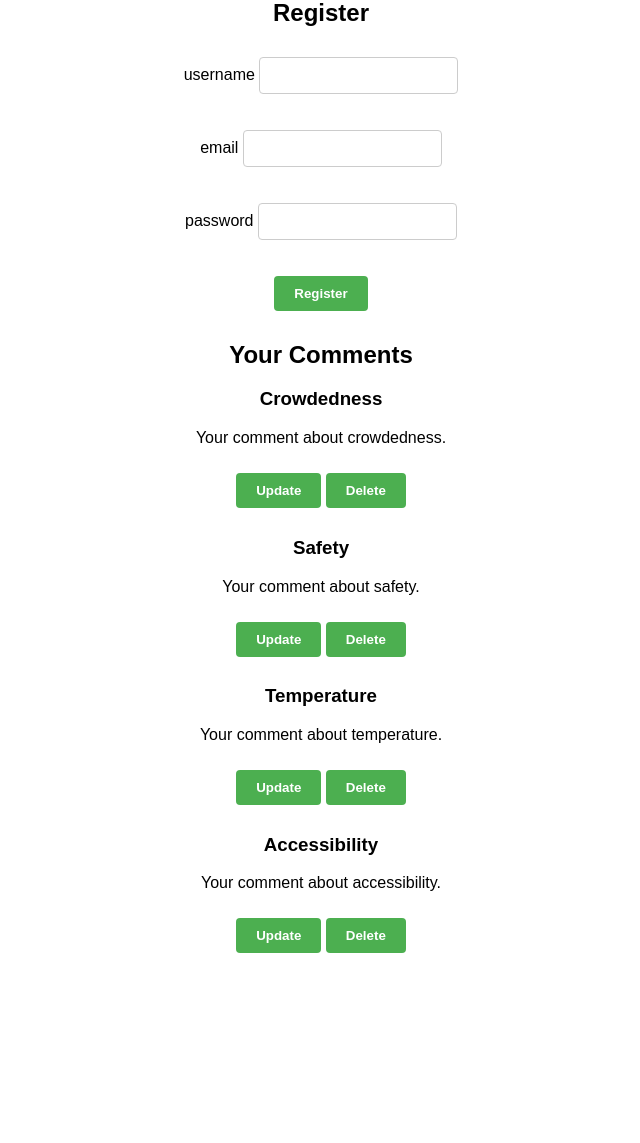
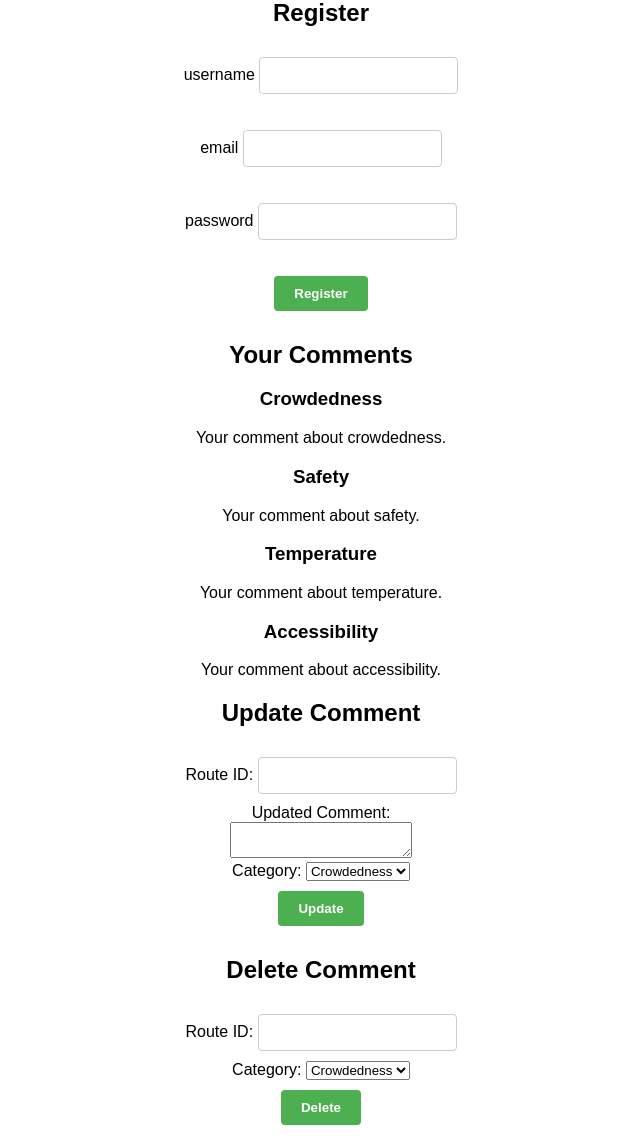
Before and after one commit to cs411-alawini/fa23-cs411-team047-T47, a Flask app: page / in a window 1280 px wide. Shown: the part 344-1487 px from the top of the page, without its empty margins (319-959 px from the left). Before the commit the page ends 1297 px from the top, so only its background shows below. Run offline with Flask 3, Linux system fonts and the light colour scheme; tables that the repository leaves empty or names only in its code hold one stand-in row (values such as "Sample post"); some libraries are stand-ins or nearby versions.

Commit message:
with comment update, but without comment delete

```diff
--- a/app.py
+++ b/app.py
@@ -103,35 +103,52 @@ class Comment(db.Model):
 GEOCODING_API_URL = 'https://maps.googleapis.com/maps/api/geocode/json'
 GEOCODING_API_KEY = 'AIzaSyBS-S37L58YssF52HQocELjBEI4s1-NSiM'
 
-# Define a function to create triggers
-def setup_database():
-    with app.app_context():
-        db.create_all()  # Create tables
-        create_triggers()  # Create triggers
+class CommentHistory(db.Model):
+    __tablename__ = 'CommentHistory'
+
+    id = db.Column(db.Integer, primary_key=True)  # Primary key
+    email = db.Column(db.String(255))
+    route_id = db.Column(db.String(255))
+    crowdedness = db.Column(db.Text)
+    safety = db.Column(db.Text)
+    temperature = db.Column(db.Text)
+    accessibility = db.Column(db.Text)
+    action = db.Column(db.String(255))
+    action_time = db.Column(db.DateTime, default=db.func.current_timestamp())
+
 
 def create_triggers():
     # Use the session object from db to perform raw SQL operations
-    with db.session.begin():
-        db.session.execute(text("DROP TRIGGER IF EXISTS before_comment_update;"))
-        db.session.execute(text("""
-        CREATE TRIGGER before_comment_update
-        BEFORE UPDATE ON Comment
-        FOR EACH ROW
-        BEGIN
-            INSERT INTO CommentHistory(email, route_id, crowdedness, safety, temperature, accessibility, action, action_time)
-            VALUES (OLD.email, OLD.route_id, OLD.crowdedness, OLD.safety, OLD.temperature, OLD.accessibility, 'update', NOW());
-        END;
-        """))
-        db.session.execute(text("DROP TRIGGER IF EXISTS before_comment_delete;"))
-        db.session.execute(text("""
-        CREATE TRIGGER before_comment_delete
-        BEFORE DELETE ON Comment
-        FOR EACH ROW
-        BEGIN
-            INSERT INTO CommentHistory(email, route_id, crowdedness, safety, temperature, accessibility, action, action_time)
-            VALUES (OLD.email, OLD.route_id, OLD.crowdedness, OLD.safety, OLD.temperature, OLD.accessibility, 'delete', NOW());
-        END;
-        """))
+    try:
+        with db.session.begin():
+            db.session.execute(text("DROP TRIGGER IF EXISTS before_comment_update;"))
+            db.session.execute(text("""
+            CREATE TRIGGER before_comment_update
+            BEFORE UPDATE ON Comment
+            FOR EACH ROW
+            BEGIN
+                INSERT INTO CommentHistory(email, route_id, crowdedness, safety, temperature, accessibility, action, action_time)
+                VALUES (OLD.email, OLD.route_id, OLD.crowdedness, OLD.safety, OLD.temperature, OLD.accessibility, 'update', NOW());
+            END;
+            """))
+            db.session.execute(text("DROP TRIGGER IF EXISTS before_comment_delete;"))
+            db.session.execute(text("""
+            CREATE TRIGGER before_comment_delete
+            BEFORE DELETE ON Comment
+            FOR EACH ROW
+            BEGIN
+                INSERT INTO CommentHistory(email, route_id, crowdedness, safety, temperature, accessibility, action, action_time)
+                VALUES (OLD.email, OLD.route_id, OLD.crowdedness, OLD.safety, OLD.temperature, OLD.accessibility, 'delete', NOW());
+            END;
+            """))
+    except Exception as e:
+        # Log the exception for debugging
+        print(f"Error creating triggers: {e}")
+
+
+with app.app_context():
+    db.create_all()  # Create tables
+    create_triggers()  # Create triggers
 
 # Call the setup_database function when you are ready to initialize your database
 # if __name__ == '__main__':
@@ -533,49 +550,116 @@ def get_user_comments():
 # Update comment function
 @app.route('/update_comment', methods=['POST'])
 def update_comment():
+    email = request.args.get('email')  # Retrieved from query parameters
     data = request.get_json()
-    if 'email' not in data or 'route_id' not in data:
-        return jsonify({'error': 'Missing email or route_id'}), 400
+    route_id = data['route_id']
 
-    update_query = text("""
-        UPDATE Comment
-        SET crowdedness = :crowdedness, safety = :safety,
-            temperature = :temperature, accessibility = :accessibility
-        WHERE email = :email AND route_id = :route_id
-    """)
+    # Extract the new comment data from the request JSON
+    new_comment = data['comment']
+    category = data['category'].lower()
+
+    # Check if the category is valid
+    if category not in ['crowdedness', 'safety', 'temperature', 'accessibility']:
+        return jsonify({'error': 'Invalid category'}), 400
+
+    # Prepare the updated comment data by wrapping it in a JSON array
+    updated_comment = json.dumps([new_comment])
+
     try:
         with db.engine.connect() as connection:
-            result = connection.execute(update_query, data)
-            if result.rowcount > 0:
-                return jsonify({'message': 'Comment updated successfully'}), 200
+            connection.execution_options(isolation_level="READ COMMITTED")
+            trans = connection.begin()
+
+            # Get the existing comment for the user and route
+            existing_comment_query = text(f"""
+                SELECT {category}
+                FROM Comment
+                WHERE email = :email AND route_id = :route_id;
+            """)
+
+            existing_comment_result = connection.execute(existing_comment_query, {'email': email, 'route_id': route_id}).first()
+
+            if existing_comment_result:
+                # Deserialize the existing JSON comment data
+                existing_comments = json.loads(existing_comment_result[0]) if existing_comment_result[0] else []
+                # Append the new comment
+                updated_comments = existing_comments + [new_comment]
+                # Serialize the updated comment data back to JSON
+                updated_comments_json = json.dumps(updated_comments)
+
+                # Update the comment in the database
+                update_comment_query = text(f"""
+                    UPDATE Comment
+                    SET {category} = :updated_comments
+                    WHERE email = :email AND route_id = :route_id;
+                """)
+                connection.execute(update_comment_query, {'updated_comments': updated_comments_json, 'email': email, 'route_id': route_id})
             else:
-                return jsonify({'error': 'Comment not found'}), 404
+                # If no existing comment is found, this is an error condition
+                return jsonify({'error': 'No existing comment to update'}), 404
+
+            trans.commit()
+            return jsonify({'message': 'Comment updated successfully'}), 200
+
     except Exception as e:
+        # Roll back the transaction on error
+        trans.rollback()
         app.logger.error(f"Error in update_comment: {e}")
-        return jsonify({'error': 'Database operation failed'}), 500
-
+        return jsonify({'error': 'Database operation failed', 'detail': str(e)}), 500
+'''
 # Delete comment function
-@app.route('/delete_comment', methods=['DELETE'])
+@app.route('/delete_comment', methods=['POST'])
 def delete_comment():
     data = request.get_json()
-    if 'email' not in data or 'route_id' not in data:
-        return jsonify({'error': 'Missing email or route_id'}), 400
 
-    delete_query = text("""
-        DELETE FROM Comment
-        WHERE email = :email AND route_id = :route_id
-    """)
+    if not data:
+        return jsonify({'error': 'Request body is empty or not JSON'}), 400
+    if 'email' not in data:
+        return jsonify({'error': 'Email is missing'}), 400
+    if 'route_id' not in data:
+        return jsonify({'error': 'Route ID is missing'}), 400
+    if 'category' not in data:
+        return jsonify({'error': 'Category is missing'}), 400
+
+    email = data['email']
+    route_id = data['route_id']
+    category = data['category'].lower()
+    if category not in ['crowdedness', 'safety', 'temperature', 'accessibility']:
+        return jsonify({'error': 'Invalid category'}), 400
+
+       # Initialize delete_result outside of try-except block
+    delete_result = None
+
     try:
         with db.engine.connect() as connection:
-            result = connection.execute(delete_query, data)
-            if result.rowcount > 0:
-                return jsonify({'message': 'Comment deleted successfully'}), 200
+            delete_query = text(f"""
+                UPDATE Comment
+                SET {category} = NULL
+                WHERE email = :email AND route_id = :route_id
+            """)
+            app.logger.info(f"Attempting to set category '{category}' to NULL for email '{email}' and route_id '{route_id}'")
+
+            delete_result = connection.execute(delete_query, {'email': email, 'route_id': route_id})
+
+            # Move the conditional statements inside the try block
+            if delete_result.rowcount > 0:
+                return jsonify({'message': f'{category.title()} comment deleted successfully'}), 200
             else:
-                return jsonify({'error': 'Comment not found'}), 404
+                #Check if the category is already NULL for the given email and route_id
+                check_query = text(f"""
+                    SELECT {category} FROM Comment
+                    WHERE email = :email AND route_id = :route_id
+                """)
+                existing_category = connection.execute(check_query, {'email': email, 'route_id': route_id}).fetchone()
+                if existing_category and existing_category[0] is None:
+                    return jsonify({'message': f'No update necessary. {category.title()} comment is already empty'}), 200
+                else:
+                    return jsonify({'error': 'No comment found for the specified category'}), 404
     except Exception as e:
-        app.logger.error(f"Error in delete_comment: {e}")
-        return jsonify({'error': 'Database operation failed'}), 500
-
+        detailed_error = str(e)
+        app.logger.error(f"Error in delete_comment: {detailed_error}")
+        return jsonify({'error': 'Database operation failed', 'detail': detailed_error}), 500
+'''
 
 
 
--- a/templates/index.html
+++ b/templates/index.html
@@ -179,39 +179,60 @@
         <div id="comment" style="display:block;">
             <h2>Your Comments</h2>
             <div id="userCommentsDisplay">
-                <!-- Crowdedness comment -->
+                <!-- Display comments for each category -->
                 <div class="comment-section">
                     <h3>Crowdedness</h3>
                     <p id="crowdednessCommentsDisplay">Your comment about crowdedness.</p>
-                    <button class="updateComment" data-comment-type="crowdedness">Update</button>
-                    <button class="deleteComment" data-comment-type="crowdedness">Delete</button>
                 </div>
-
-                <!-- Safety comment -->
                 <div class="comment-section">
                     <h3>Safety</h3>
                     <p id="safetyCommentsDisplay">Your comment about safety.</p>
-                    <button class="updateComment" data-comment-type="safety">Update</button>
-                    <button class="deleteComment" data-comment-type="safety">Delete</button>
                 </div>
-
-                <!-- Temperature comment -->
                 <div class="comment-section">
                     <h3>Temperature</h3>
                     <p id="temperatureCommentsDisplay">Your comment about temperature.</p>
-                    <button class="updateComment" data-comment-type="temperature">Update</button>
-                    <button class="deleteComment" data-comment-type="temperature">Delete</button>
                 </div>
-
-                <!-- Accessibility comment -->
                 <div class="comment-section">
                     <h3>Accessibility</h3>
                     <p id="accessibilityCommentsDisplay">Your comment about accessibility.</p>
-                    <button class="updateComment" data-comment-type="accessibility">Update</button>
-                    <button class="deleteComment" data-comment-type="accessibility">Delete</button>
                 </div>
             </div>
+
+            <!-- Update Comment Section -->
+            <div id="updateComment">
+                <h2>Update Comment</h2>
+                <form id="updateForm">
+                    Route ID: <input type="text" name="routeId" required><br>
+                    Updated Comment:<br>
+                    <textarea name="updatedComment" required></textarea><br>
+                    Category:
+                    <select name="category">
+                        <option value="crowdedness">Crowdedness</option>
+                        <option value="safety">Safety</option>
+                        <option value="temperature">Temperature</option>
+                        <option value="accessibility">Accessibility</option>
+                    </select><br>
+                    <button type="submit">Update</button>
+                </form>
+            </div>
+
+            <!-- Delete Comment Section -->
+            <div id="deleteComment">
+                <h2>Delete Comment</h2>
+                <form id="deleteForm">
+                    Route ID: <input type="text" name="routeId1" required><br>
+                    Category:
+                    <select name="category1">
+                        <option value="crowdedness1">Crowdedness</option>
+                        <option value="safety1">Safety</option>
+                        <option value="temperature1">Temperature</option>
+                        <option value="accessibility1">Accessibility</option>
+                    </select><br>
+                    <button type="submit">Delete</button>
+                </form>
+            </div>
         </div>
+
 
 
         <script>
@@ -778,58 +799,115 @@
                 });
             }
 
-            // Helper function to send a fetch request
-            function sendCommentRequest(endpoint, method, body) {
-                fetch(endpoint, {
-                    method: method,
+            let currentUserEmail = ''; // Global variable to store the user's email
+
+            function fetchUserComments(email) {
+                console.log('Fetching comments for user:', email);
+                currentUserEmail = email; // Store the user's email
+                clearComments(); // Your existing code...
+                fetch(`/get_user_comments?email=${email}`)
+                    .then(response => response.json())
+                    .then(commentsByRoute => {
+                        Object.keys(commentsByRoute).forEach(route => {
+                            displayCommentsForRoute(route, commentsByRoute[route]);
+                        });
+                    })
+                    .catch(error => console.error('Error:', error));
+            }
+
+            document.getElementById('updateForm').addEventListener('submit', function(event) {
+                event.preventDefault(); // Prevent the default form submission
+
+                // Retrieve values from the form
+                const routeId = document.querySelector('[name="routeId"]').value;
+                const category = document.querySelector('[name="category"]').value;
+                const updatedComment = document.querySelector('[name="updatedComment"]').value;
+
+                updateComment(currentUserEmail, routeId, category, updatedComment);
+            });
+
+            function updateComment(email, routeId, category, updatedComment) {
+                const data = {
+                    route_id: routeId,
+                    category: category,
+                    comment: updatedComment
+                };
+
+                fetch(`/update_comment?email=${encodeURIComponent(email)}`, {
+                    method: 'POST',
                     headers: {
                         'Content-Type': 'application/json'
                     },
-                    body: JSON.stringify(body)
+                    body: JSON.stringify(data)
                 })
                 .then(response => response.json())
                 .then(data => {
-                    console.log(data);
-                    // You might want to update the UI or give feedback to the user here
+                    console.log('Success:', data);
+                    // Handle success
                 })
-                .catch(error => {
+                .catch((error) => {
                     console.error('Error:', error);
+                    // Handle error
                 });
             }
+           /*
+            let currentUserEmail1 = ''; // Global variable to store the user's email
 
-            // Update comment function for each category
-            function updateComment(email, routeId, category, commentText) {
-                sendCommentRequest('/update_comment', 'POST', {
+            function fetchUserComments(email) {
+                console.log('Fetching comments for user:', email);
+                currentUserEmail1 = email; // Store the user's email
+                clearComments(); // Your existing code...
+                fetch(`/get_user_comments?email=${email}`)
+                    .then(response => response.json())
+                    .then(commentsByRoute => {
+                        Object.keys(commentsByRoute).forEach(route => {
+                            displayCommentsForRoute(route, commentsByRoute[route]);
+                        });
+                    })
+                    .catch(error => console.error('Error:', error));
+            }
+
+            document.getElementById('deleteForm').addEventListener('submit', function(event) {
+                event.preventDefault(); // Prevent the default form submission
+
+                const routeId1 = document.querySelector('[name="routeId1"]').value;
+                const category1 = document.querySelector('[name="category1"]').value;
+                console.log(`Form submission with routeId: ${routeId1}, category: ${category1}`);
+                deleteComment(currentUserEmail1, routeId1, category1);
+            });
+
+            function deleteComment(email, routeId, category) {
+                const data = {
                     email: email,
                     route_id: routeId,
-                    [category]: commentText
+                    category: category
+                };
+
+                fetch('/delete_comment', {
+                    method: 'POST',
+                    headers: {
+                        'Content-Type': 'application/json'
+                    },
+                    body: JSON.stringify(data)
+                })
+                .then(response => {
+                    if (!response.ok) {
+                        throw new Error(`HTTP error! status: ${response.status}`);
+                    }
+                    return response.json();
+                })
+                .then(data => {
+                    console.log('Success:', data);
+                    // Handle success
+                })
+                .catch((error) => {
+                    console.error('Error:', error);
+                    // Handle error
                 });
             }
+*/
 
-            // Delete comment function for each category
-            function deleteComment(email, routeId, category) {
-                sendCommentRequest('/delete_comment', 'DELETE', {
-                    email: email,
-                    route_id: routeId,
-                    category: category // This may need to be adjusted based on how the backend handles it
-                });
-            }
 
-            // Event listeners for each comment category
-            document.querySelectorAll('.comment-category').forEach(categoryContainer => {
-                const email = categoryContainer.getAttribute('data-email');
-                const routeId = categoryContainer.getAttribute('data-route-id');
-                const category = categoryContainer.getAttribute('data-category');
-
-                categoryContainer.querySelector('.updateButton').addEventListener('click', () => {
-                    const commentText = categoryContainer.querySelector('.commentText').value;
-                    updateComment(email, routeId, category, commentText);
-                });
-
-                categoryContainer.querySelector('.deleteButton').addEventListener('click', () => {
-                    deleteComment(email, routeId, category);
-                });
-            });
 
             function updateMapWithNewStops(stops) {
                 // Clear previous markers if necessary
```
